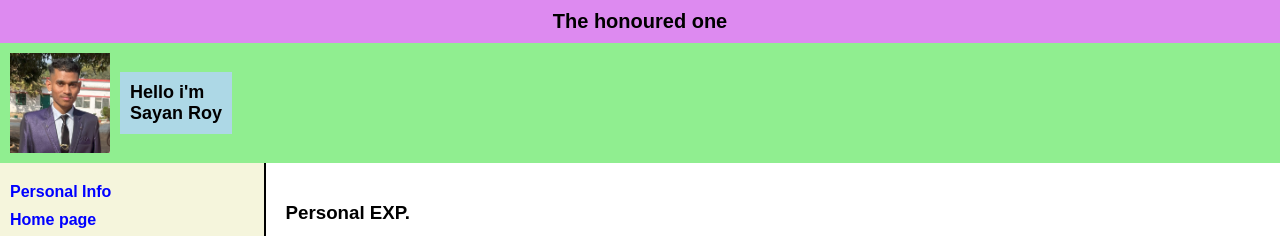
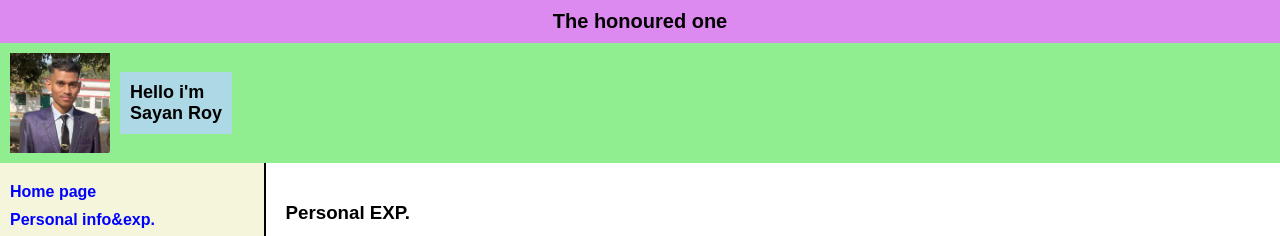
Before and after one commit to SUPER-SayanROY69/EVA-impacts, a plain HTML site: page contact.html in a window 1280 px wide. Shown: the top 236 px of the page. Drawn offline with Linux system fonts and the light colour scheme.

Commit message:
Update contact.html

```diff
--- a/contact.html
+++ b/contact.html
@@ -14,8 +14,8 @@
 
 <div class="container" style="display: flex;">
     <div class="sidebar" style="width: 20%; background-color: beige; padding: 10px;">
-        <a href="exp.html" style="display: block; margin: 10px 0; text-decoration: none; color: blue; font-weight: bold;">Personal Info</a>
         <a href="#" style="display: block; margin: 10px 0; text-decoration: none; color: blue; font-weight: bold;">Home page</a>
+        <a href="exp.htmls" style="display: block; margin: 10px 0; text-decoration: none; color: blue; font-weight: bold;">Personal info&exp.</a>
         <a href="#" style="display: block; margin: 10px 0; text-decoration: none; color: blue; font-weight: bold;">Qualification</a>
         <a href="#" style="display: block; margin: 10px 0; text-decoration: none; color: blue; font-weight: bold;">Work Experience</a>
         <a href="#" style="display: block; margin: 10px 0; text-decoration: none; color: blue; font-weight: bold;">Accomplishment</a>
```
